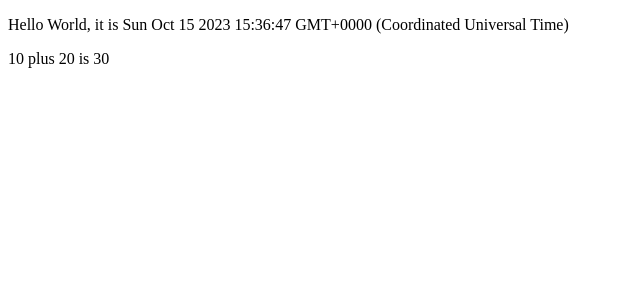
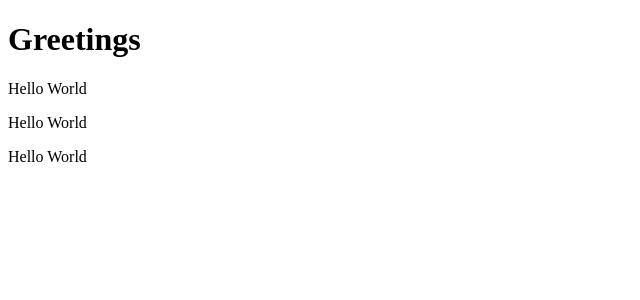
Before and after one commit to loki-uzumaki/react-b51, a React (Vite) app: page / in a window 1280 px wide. Shown: the top 300 px of the page, without its empty margins (0-640 px from the left). Built offline with nearby package versions, Linux system fonts and the light colour scheme.

Commit message:
adding multiple components

```diff
--- a/src/App.jsx
+++ b/src/App.jsx
@@ -1,14 +1,16 @@
+function Hello() {
+  return (
+    <p>Hello World</p>
+  )
+}
 function App() {
-  const now = new Date();
-
-  //simple addition
-  const a = 10;
-  const b = 20;
   return (
-    <div> <p>Hello World, it is {now.toString()}</p>
-      <p>
-        {a} plus {b} is {a + b}
-      </p></div>
+    <div>
+      <h1>Greetings</h1>
+      <Hello />
+      <Hello />
+      <Hello />
+    </div>
   )
 
 }
```
